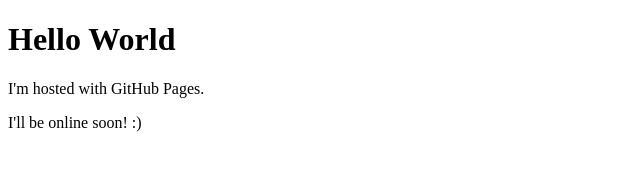
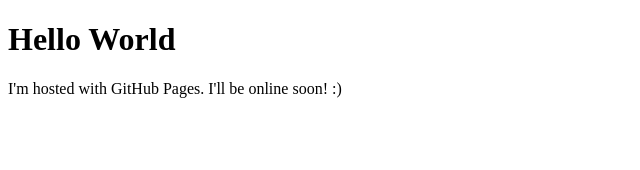
Before and after one commit to moredatapoints/moredatapoints.github.io, a plain HTML site: page index.html in a window 1280 px wide. Shown: the whole page, without its empty margins (0-640 px from the left). Drawn offline with Linux system fonts and the light colour scheme.

Commit message:
Update index.html

```diff
--- a/index.html
+++ b/index.html
@@ -2,7 +2,7 @@
 <html>
 <body>
 <h1>Hello World</h1>
-<p>I'm hosted with GitHub Pages.</p>
-<p>I'll be online soon! :) </p>
+<p>I'm hosted with GitHub Pages.
+I'll be online soon! :) </p>
 </body>
 </html>
```
